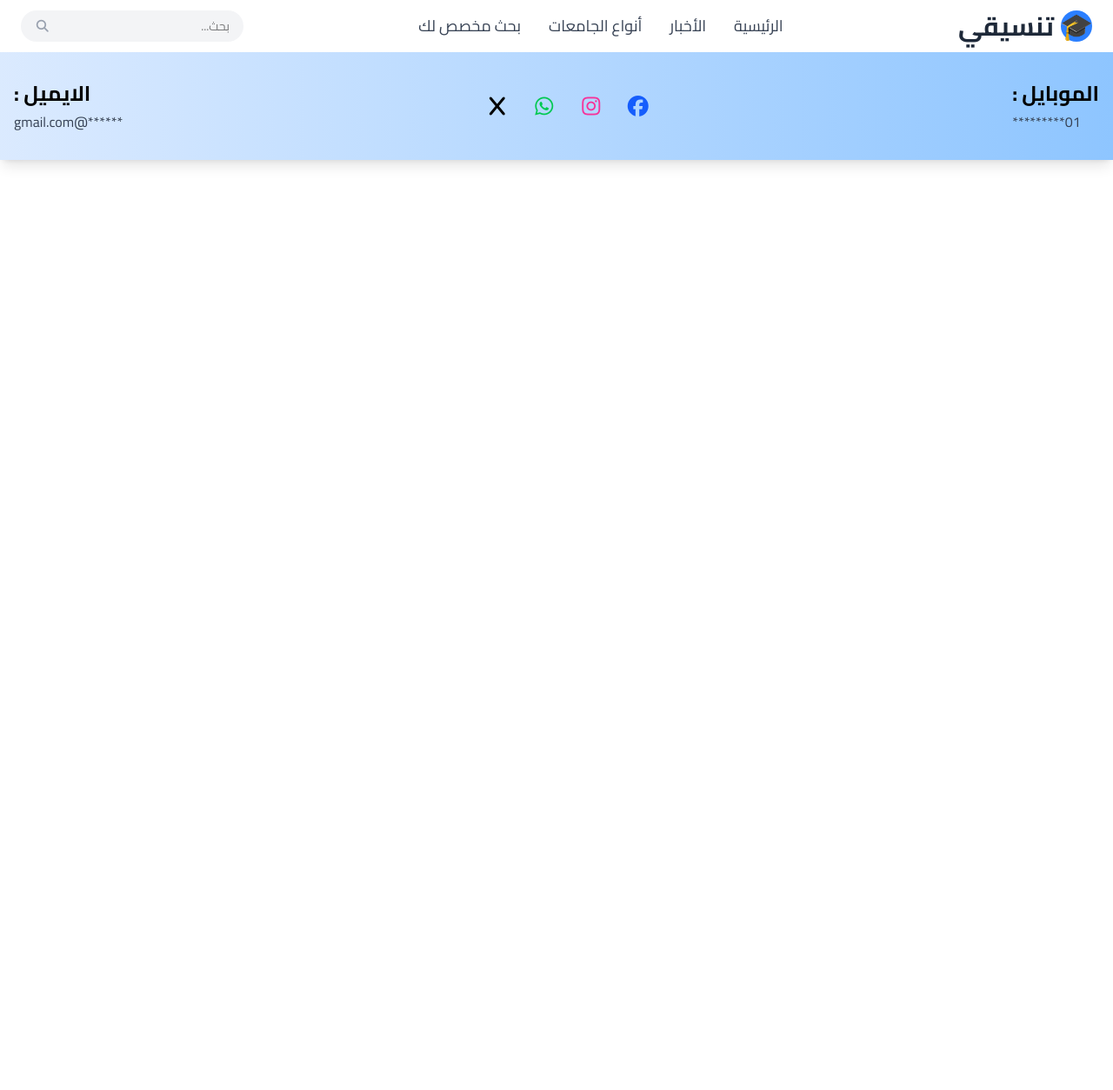
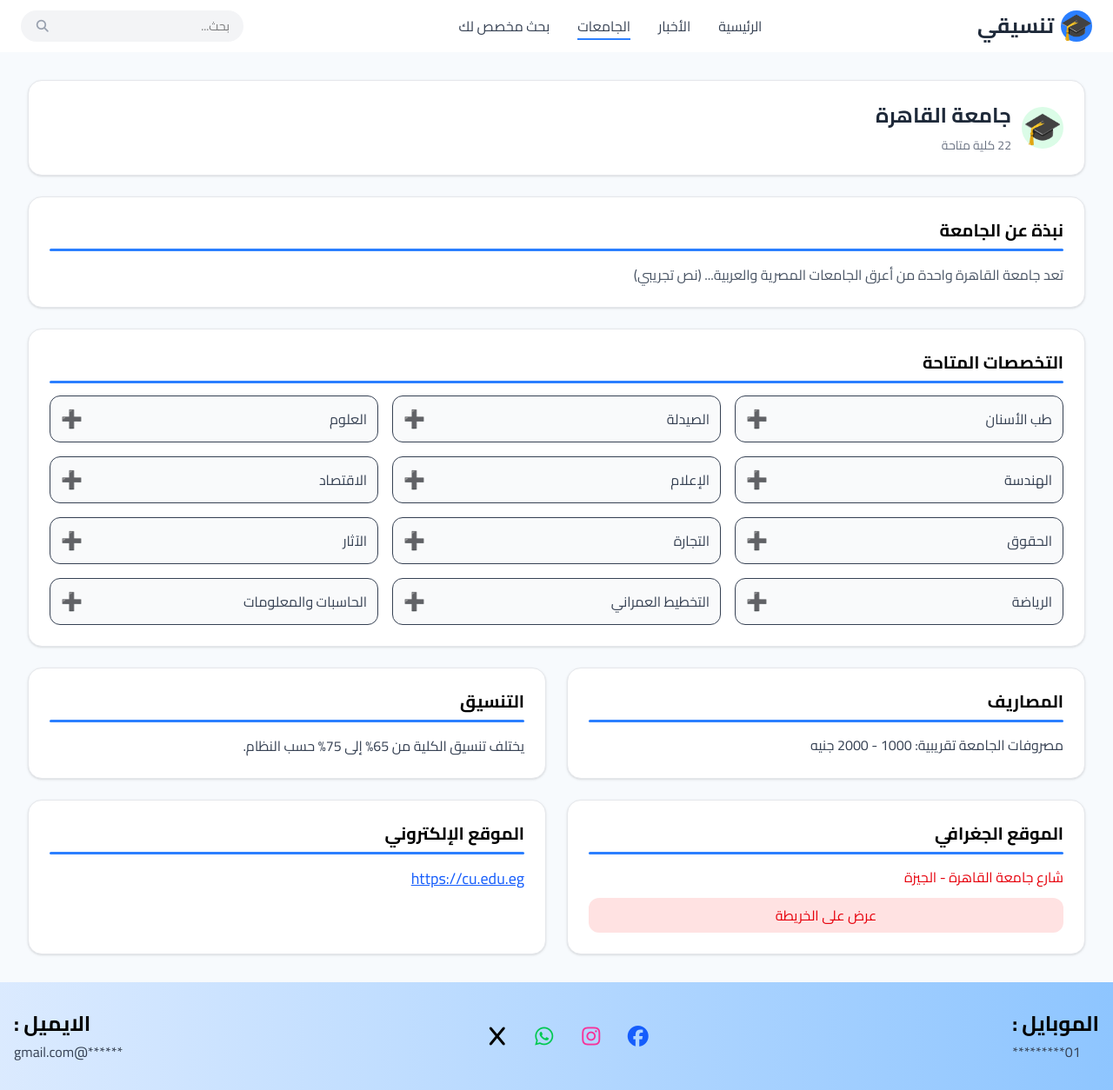
Before and after one commit to Moheb-Ashraf/Tansiky, a React (Vite) app: page /UniversityPage in a window 1280 px wide. Shown: the whole page at 87% size. Before the commit the page ends 800 px from the top, so only its background shows below. Built offline with nearby package versions, Linux system fonts and the light colour scheme.

Commit message:
update project files

```diff
--- a/src/App.jsx
+++ b/src/App.jsx
@@ -1,23 +1,36 @@
 import { Route, BrowserRouter as Router, Routes } from "react-router-dom";
 import Footer from "./Components/Footer/Footer";
 import Navbar from "./Components/Navbar/Navbar";
+
+import { NewsSection } from "./Components/NewsSection/NewsSection";
 import Home from "./Pages/Home/Home";
 import ImportantNews from "./Pages/ImportantNews/ImportantNews";
 import PageNews from "./Pages/PageNews/PageNews";
 import TypeOfUniversities from "./Pages/TypeOfUniversities/TypeOfUniversities";
-
+import Universities from "./Pages/Universities/Universities";
+import UniversityPage from "./Pages/UniversityPage/UniversityPage";
 
 function App() {
   return (
     <Router>
       <Navbar />
+
       <Routes>
-        <Route path="/" element={<Home />} />
-        <Route path="/TypeOfUniversities" element={<TypeOfUniversities />} />
-        <Route path="/ImportantNews" element={<ImportantNews />} />
-        <Route path="/ImportantNews/PageNews" element={<PageNews />} />
-      </Routes>
-      <Footer/>
+
+  <Route path="/" element={<Home />} />
+  <Route path="/NewsSection" element={<NewsSection />} />
+
+  <Route path="/ImportantNews" element={<ImportantNews />} />
+  <Route path="/ImportantNews/PageNews" element={<PageNews />} />
+
+  <Route path="/TypeOfUniversities" element={<TypeOfUniversities />} />
+  <Route path="/UniversityPage" element={<UniversityPage />} />
+  <Route path="/Universities" element={<Universities />} />
+
+</Routes>
+
+
+      <Footer />
     </Router>
   );
 }
--- a/src/Components/Cards_Home/Cards_home.jsx
+++ b/src/Components/Cards_Home/Cards_home.jsx
@@ -2,7 +2,7 @@ import { Link } from "react-router-dom"
 
 function Cards_home() {
     return (
-        <Link to="">
+        <Link to="/Universities">
             <div className="flex flex-col items-center justify-center p-6 bg-white border border-gray-100  rounded-3xl shadow-2xl w-64 h-48 cursor-pointer
                 hover:scale-110 hover:shadow-md transition-all duration-300">
 
--- a/src/Components/Navbar/Navbar.jsx
+++ b/src/Components/Navbar/Navbar.jsx
@@ -7,8 +7,17 @@ export default function Navbar() {
 
   const links = [
     { name: "الرئيسية", path: "/" },
-    { name: "الأخبار", path: "/ImportantNews" , child: "/ImportantNews/PageNews" },
-    { name: "أنواع الجامعات", path: "/TypeOfUniversities" },
+    {
+    name: "الأخبار",
+    path: "/ImportantNews",
+    child: ["/ImportantNews/PageNews"]
+  },
+   {
+  name: " الجامعات",
+  path: "/TypeOfUniversities",
+  child: ["/UniversityPage", "/Universities"]
+}
+,
     { name: "بحث مخصص لك", path: "" }
   ];
 
@@ -21,11 +30,11 @@ export default function Navbar() {
           <div className="w-9 h-9 bg-blue-500 rounded-full flex items-center font-bold justify-center text-white text-3xl">
             🎓
           </div>
-          <h1 className="text-3xl font-bold text-gray-800">تنسيقي</h1>
+          <h1 className="text-xl md:text-2xl font-bold text-gray-800">تنسيقي</h1>
         </Link>
 
         {/* Links (Desktop) */}
-        <ul className="hidden md:flex items-center gap-8 text-gray-700 text-lg">
+        <ul className="hidden md:flex items-center gap-8 text-gray-700 text-md">
           {links.map((link) => (
             <li
               key={link.name}
@@ -37,7 +46,7 @@ export default function Navbar() {
                 <span
   className={`absolute -bottom-1 left-0 w-full h-0.5 bg-blue-500 transform transition-transform duration-300 ${
     location.pathname === link.path ||
-    location.pathname === link.child
+    (Array.isArray(link.child) && link.child.includes(location.pathname))
       ? "scale-x-100"
       : "scale-x-0"
   } origin-right`}
@@ -79,7 +88,8 @@ export default function Navbar() {
                   {link.name}
                   <span
                     className={`absolute -bottom-1 left-0 w-full h-0.5 bg-blue-500 transform transition-transform duration-300 ${
-                      location.pathname === link.path ? "scale-x-100" : "scale-x-0"
+                      location.pathname === link.path ||
+    (Array.isArray(link.child) && link.child.includes(location.pathname)) ? "scale-x-100" : "scale-x-0"
                     } origin-right`}
                   ></span>
                 </Link>
--- a/src/Components/News/News.jsx
+++ b/src/Components/NewsSection/NewsSection.jsx
@@ -2,10 +2,10 @@ import { Link } from "react-router-dom";
 
 export function NewsSection() {
   return (
-    <section className="my-8">
+    <section className="pt-8">
       <Link
         to="/ImportantNews"
-        className="block bg-linear-to-br from-blue-300 to-blue-600 rounded-2xl shadow-sm hover:shadow-lg transition-all duration-300 p-8 group"
+        className="block bg-linear-to-br container mx-auto from-blue-300 to-blue-600 rounded-2xl shadow-sm hover:shadow-lg transition-all duration-300 p-8 group"
       >
         <div className="flex items-center justify-between text-2xl">
           <div className="flex items-center gap-4">
--- /dev/null
+++ b/src/Pages/Universities/Universities.jsx
@@ -0,0 +1,81 @@
+import { Link } from "react-router-dom";
+
+export default function Universities() {
+  const universities = [
+    { name: "جامعة القاهرة", city: "الجيزة", colleges: 22 },
+    { name: "جامعة الإسكندرية", city: "الإسكندرية", colleges: 21 },
+    { name: "جامعة عين شمس", city: "القاهرة", colleges: 15 },
+    { name: "جامعة أسيوط", city: "أسيوط", colleges: 16 },
+    { name: "جامعة المنصورة", city: "الدقهلية", colleges: 17 },
+    { name: "جامعة طنطا", city: "الغربية", colleges: 13 },
+    { name: "جامعة الزقازيق", city: "الشرقية", colleges: 19 },
+    { name: "جامعة حلوان", city: "القاهرة", colleges: 18 },
+    { name: "جامعة قناة السويس", city: "الإسماعيلية", colleges: 11 },
+    { name: "جامعة جنوب الوادي", city: "قنا", colleges: 12 },
+    { name: "جامعة المنوفية", city: "المنوفية", colleges: 14 },
+    { name: "جامعة المنيا", city: "المنيا", colleges: 16 },
+    { name: "جامعة بني سويف", city: "بني سويف", colleges: 11 },
+    { name: "جامعة كفر الشيخ", city: "كفر الشيخ", colleges: 12 },
+    { name: "جامعة الفيوم", city: "الفيوم", colleges: 17 },
+    { name: "جامعة بنها", city: "القليوبية", colleges: 13 },
+    { name: "جامعة دمنهور", city: "البحيرة", colleges: 14 },
+    { name: "جامعة بورسعيد", city: "بورسعيد", colleges: 8 },
+    { name: "جامعة أسوان", city: "أسوان", colleges: 9 },
+    { name: "جامعة سوهاج", city: "سوهاج", colleges: 10 },
+    { name: "جامعة دمياط", city: "دمياط", colleges: 9 },
+    { name: "جامعة مطروح", city: "مطروح", colleges: 5 },
+    { name: "جامعة الوادي الجديد", city: "الوادي الجديد", colleges: 6 },
+    { name: "جامعة السويس", city: "السويس", colleges: 7 },
+    { name: "جامعة العريش", city: "شمال سيناء", colleges: 8 },
+    { name: "جامعة البحر الأحمر", city: "الغردقة", colleges: 6 },
+    { name: "جامعة الأقصر", city: "الأقصر", colleges: 7 },
+    { name: "جامعة مدينة السادات", city: "المنوفية", colleges: 6 },
+  ];
+
+  return (
+    <div className="w-full bg-[#f7f9fc] min-h-screen p-6">
+
+      <Link to="/UniversityPage">
+      {/* عنوان الصفحة */}
+      <h1 className="text-2xl font-bold text-start text-gray-800 mb-6 ">
+        الجامعات الحكومية
+      </h1>
+
+      {/* GRID */}
+      <div className="grid grid-cols-1 sm:grid-cols-2 md:grid-cols-3 xl:grid-cols-4 gap-6">
+
+        {universities.map((u, index) => (
+          <div
+            key={index}
+            className="bg-white rounded-2xl shadow-sm border border-gray-100 p-5 hover:shadow-lg transition cursor-pointer"
+          >
+
+            {/* عنوان الجامعة */}
+            <div className="flex justify-between items-start">
+              <h2 className="text-lg font-bold text-gray-800">{u.name}</h2>
+
+              <div className="bg-green-100 text-green-600 p-2 rounded-xl">
+                <i className="fa-solid fa-graduation-cap w-6 h-6 "></i>
+              </div>
+            </div>
+
+            {/* المحافظة */}
+            <div className="flex items-center gap-1 text-gray-500 mt-2 text-sm">
+              <i className="fa-solid fa-map w-4 h-4 "></i>
+              {u.city}
+            </div>
+
+            {/* عدد الكليات */}
+            <p className="text-green-600 font-semibold mt-3 text-sm">
+              {u.colleges} كلية
+            </p>
+
+          </div>
+        ))}
+      </div>
+
+
+      </Link>
+    </div>
+  );
+}
--- /dev/null
+++ b/src/Pages/UniversityPage/UniversityPage.jsx
@@ -0,0 +1,89 @@
+
+export default function UniversityPage() {
+  return (
+    <div className="w-full min-h-screen bg-[#f7fafd] p-4 md:p-8 ">
+      <div className="container mx-auto">
+        {/* Header Card */}
+      <div className="bg-white rounded-2xl shadow p-6 mb-6 border border-gray-200 flex gap-3 items-center">
+          <div className="w-12 h-12 rounded-full bg-green-100 flex items-center justify-center text-green-700 text-4xl">🎓</div>
+        <div >
+          <h1 className="text-2xl font-bold text-gray-800">جامعة القاهرة</h1>
+        <p className="text-gray-500 mt-2 text-sm">22 كلية متاحة</p>
+        </div>
+      </div>
+
+      {/* About Section */}
+      <div className="bg-white rounded-2xl shadow p-6 mb-6 border border-gray-200">
+        <h2 className="relative text-xl font-bold pb-2 mb-4
+          before:content-[''] before:absolute before:right-0 before:-bottom-0.5
+          before:w-full before:h-[3px] before:bg-blue-500 before:rounded-full">
+          نبذة عن الجامعة
+        </h2>
+        <p className="text-gray-600 leading-relaxed text-base">
+          تعد جامعة القاهرة واحدة من أعرق الجامعات المصرية والعربية... (نص تجريبي)
+        </p>
+      </div>
+
+      {/* Categories Section */}
+      <div className="bg-white rounded-2xl shadow p-6 mb-6 border border-gray-200">
+        <h2 className="relative text-xl font-bold pb-2 mb-4
+          before:content-[''] before:absolute before:right-0 before:-bottom-0.5
+          before:w-full before:h-[3px] before:bg-blue-500 before:rounded-full">
+          التخصصات المتاحة
+        </h2>
+
+        <div className="grid md:grid-cols-3 gap-4">
+          {["طب الأسنان","الصيدلة","العلوم","الهندسة","الإعلام","الاقتصاد","الحقوق","التجارة","الآثار","الرياضة","التخطيط العمراني","الحاسبات والمعلومات"]
+            .map((item, index) => (
+              <div key={index} className="flex items-center justify-between p-3 border rounded-xl bg-gray-50 text-gray-700">
+                {item}
+                <span className="text-green-500 text-xl">➕</span>
+              </div>
+            ))}
+        </div>
+      </div>
+
+      {/* Costs & Admission */}
+      <div className="grid md:grid-cols-2 gap-6">
+        {/* Costs */}
+        <div className="bg-white rounded-2xl shadow p-6 border border-gray-200">
+          <h2 className="relative text-xl font-bold pb-2 mb-4 before:content-[''] before:absolute before:right-0 before:-bottom-0.5 before:w-full before:h-[3px] before:bg-blue-500 before:rounded-full">
+            المصاريف
+          </h2>
+          <p className="text-gray-700">مصروفات الجامعة تقريبية: 1000 - 2000 جنيه</p>
+        </div>
+
+        {/* Admission */}
+        <div className="bg-white rounded-2xl shadow p-6 border border-gray-200">
+          <h2 className="relative text-xl font-bold pb-2 mb-4 before:content-[''] before:absolute before:right-0 before:-bottom-0.5 before:w-full before:h-[3px] before:bg-blue-500 before:rounded-full">
+            التنسيق
+          </h2>
+          <p className="text-gray-700 leading-relaxed">
+            يختلف تنسيق الكلية من 65% إلى 75% حسب النظام.
+          </p>
+        </div>
+      </div>
+
+      {/* Location & Website */}
+      <div className="grid md:grid-cols-2 gap-6 mt-6">
+        {/* Location */}
+        <div className="bg-white rounded-2xl shadow p-6 border border-gray-200">
+          <h2 className="relative text-xl font-bold pb-2 mb-4 before:content-[''] before:absolute before:right-0 before:-bottom-0.5 before:w-full before:h-[3px] before:bg-blue-500 before:rounded-full">
+            الموقع الجغرافي
+          </h2>
+          <p className="text-red-600">شارع جامعة القاهرة - الجيزة</p>
+          <button className="mt-3 bg-red-100 text-red-600 px-4 py-2 rounded-xl w-full">عرض على الخريطة</button>
+        </div>
+
+        {/* Website */}
+        <div className="bg-white rounded-2xl shadow p-6 border border-gray-200">
+          <h2 className="relative text-xl font-bold pb-2 mb-4 before:content-[''] before:absolute before:right-0 before:-bottom-0.5 before:w-full before:h-[3px] before:bg-blue-500 before:rounded-full">
+            الموقع الإلكتروني
+          </h2>
+          <a href="#" className="text-blue-600 text-lg underline">https://cu.edu.eg</a>
+        </div>
+      </div>
+      </div>
+    </div>
+  );
+}
```
Also changed, not shown: src/Pages/Home/Home.jsx (+2 -5 lines), src/Pages/PageNews/PageNews.jsx (+0 -14 lines).
